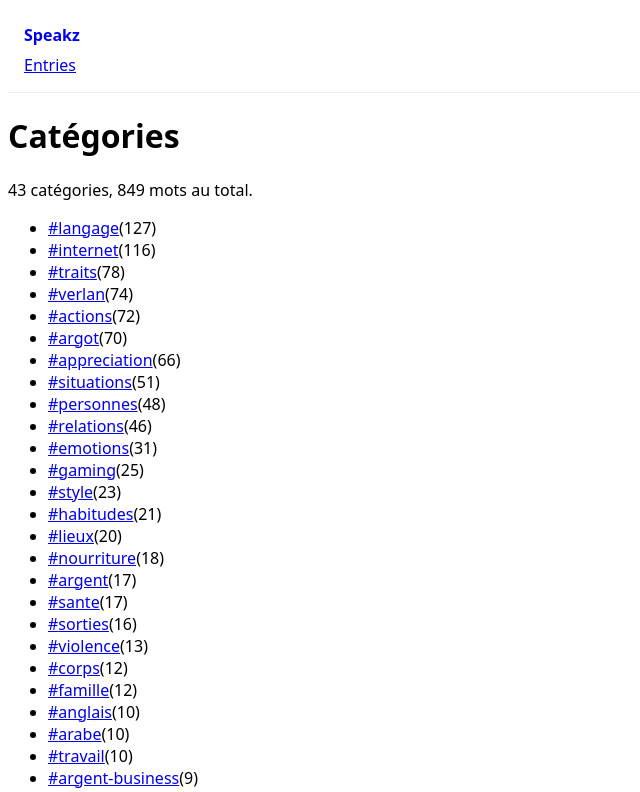
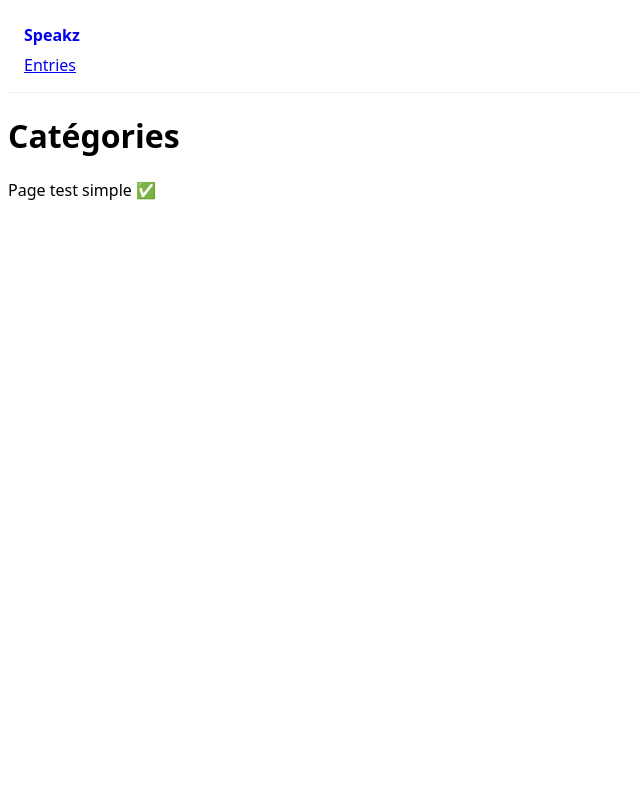
Before and after one commit to SpeakzFounder/speakz, a Next.js app: page /categories in a window 1280 px wide. Shown: the top 792 px of the page, without its empty margins (0-640 px from the left). Built offline with nearby package versions, Linux system fonts and the light colour scheme.

Commit message:
Update page.tsx

```diff
--- a/src/app/categories/page.tsx
+++ b/src/app/categories/page.tsx
@@ -1,73 +1,9 @@
 // src/app/categories/page.tsx
-"use client";
-import React, { useEffect, useState } from "react";
-
-type Entry = { term: string; slug: string; categories?: string[] };
-type Row = { category: string; count: number };
-
-function buildIndex(items: Entry[]): Row[] {
-  const counts: Record<string, number> = {};
-  for (const e of items) {
-    const cats = Array.isArray(e.categories) ? e.categories : [];
-    for (const c of cats) {
-      if (!c) continue;
-      counts[c] = (counts[c] || 0) + 1;
-    }
-  }
-  return Object.entries(counts)
-    .map(([category, count]) => ({ category, count }))
-    .sort((a, b) => (b.count - a.count) || a.category.localeCompare(b.category));
-}
-
 export default function CategoriesPage() {
-  const [rows, setRows] = useState<Row[] | null>(null);
-  const [total, setTotal] = useState<number>(0);
-  const [err, setErr] = useState<string | null>(null);
-
-  useEffect(() => {
-    async function load() {
-      try {
-        const res = await fetch("/speakz_entries.json", { cache: "no-store" });
-        if (!res.ok) throw new Error("HTTP " + res.status);
-        const data = (await res.json()) as unknown;
-        if (!Array.isArray(data)) throw new Error("Format JSON inattendu");
-        const entries = data as Entry[];
-        setTotal(entries.length);
-        setRows(buildIndex(entries));
-      } catch (e: any) {
-        setErr(e?.message ?? String(e));
-      }
-    }
-    load();
-  }, []);
-
   return (
     <main className="max-w-4xl mx-auto px-4 py-8">
       <h1 className="text-3xl md:text-4xl font-bold">Catégories</h1>
-
-      {!rows && !err && <p className="mt-2 text-neutral-600">Chargement…</p>}
-      {err && <p className="mt-2 text-red-600">Erreur : {err}</p>}
-
-      {rows && (
-        <>
-          <p className="mt-2 text-neutral-600">
-            {rows.length} catégories, {total} mots au total.
-          </p>
-          <ul className="mt-6 grid grid-cols-1 sm:grid-cols-2 gap-3">
-            {rows.map(({ category, count }) => (
-              <li key={category} className="border rounded-lg p-3 hover:bg-neutral-50">
-                <a
-                  href={`/categorie/${encodeURIComponent(category)}`}
-                  className="font-medium"
-                >
-                  #{category}
-                </a>
-                <span className="ml-2 text-sm text-neutral-600">({count})</span>
-              </li>
-            ))}
-          </ul>
-        </>
-      )}
+      <p className="mt-2 text-neutral-600">Page test simple ✅</p>
     </main>
   );
 }
```
